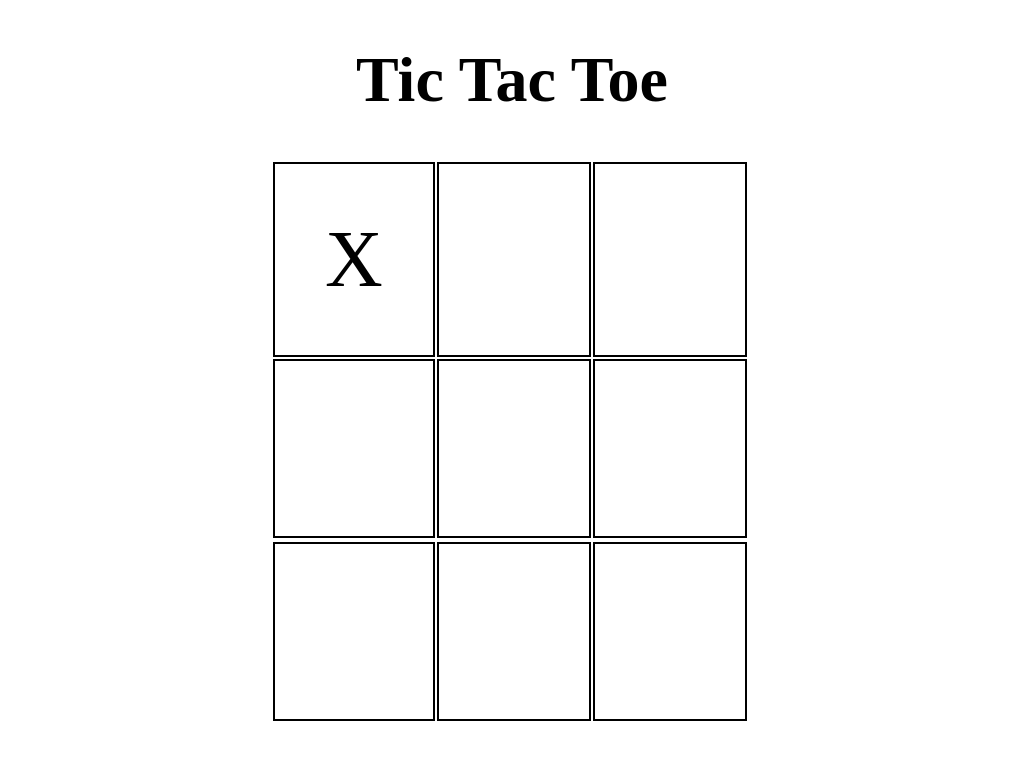
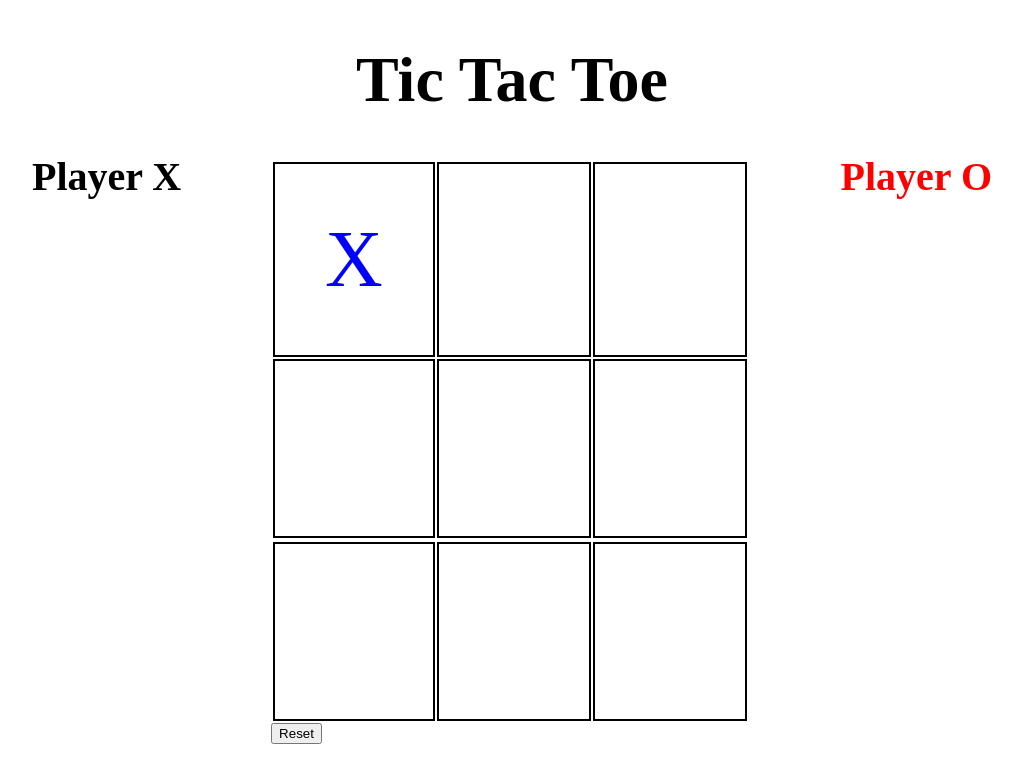
Before and after one commit to Atreat738/TicTacToe, a plain HTML site: page TicTacToe/index.html in a window 1280 px wide. Both pictures are taken after a click on the element 482 px from the left and 251 px from the top of the page. Shown: the whole page, without its empty margins (128-1150 px from the left). Drawn offline with Linux system fonts and the light colour scheme.

Commit message:
Added styles, tie checker

```diff
--- a/TicTacToe/app.js
+++ b/TicTacToe/app.js
@@ -1,11 +1,14 @@
 const game = (function() {
     const gameBoardContainer = document.querySelector('#gameBoardContainer');
     const gameSquares = document.querySelectorAll('.gameSquare');
+    const resetButton = document.querySelector('#ResetButton');
+    const playerXTitleDisplay = document.querySelector('#playerXh2');
+    const playerOTitleDisplay = document.querySelector('#playerOh2');
 
     let isGameOver = false;
     let gb = [];
     let resetGameBoard = () => {
-        gb = ["","","",
+        return gb = ["","","",
             "","","",
             "","",""];
         };
@@ -14,7 +17,6 @@ const game = (function() {
     let updategb = (index, marker) => {
         return gb[index] = marker;
     };
-
 
 
     //for each square on the board
@@ -28,16 +30,22 @@ const game = (function() {
             if(gameSquare.textContent == '') {
                 if(playerX.isTurn == true) {
                     gameSquare.textContent = 'X';
+                    gameSquare.style.color = 'blue';
                     playerX.isTurn = false;
                     playerO.isTurn = true;
+                    playerOTitleDisplay.style.color = 'red';
+                    playerXTitleDisplay.style.color = 'black';
                     updategb(index, 'X');
                     checkWinner();
 
 
                 } else if(playerO.isTurn == true) {
                     gameSquare.textContent = 'O';
+                    gameSquare.style.color = 'red';
                     playerO.isTurn = false;
                     playerX.isTurn = true;
+                    playerXTitleDisplay.style.color = 'blue';
+                    playerOTitleDisplay.style.color = 'black';
                     updategb(index, 'O');
                     checkWinner();
                 }
@@ -68,11 +76,16 @@ const game = (function() {
                 if ((gb[2] === gb[4]) && (gb[4] === gb[6]) && (gb[4] !== "")) {
                     return alert(`Player ${gb[4]} has won!`);
                 }
+
+                //check for tie
+                let tieCheckFilter = gb.filter(indexValue => indexValue != "");
+                if(tieCheckFilter.length > 8) {
+                    return alert('It\'s a Tie!');
+                }
             }
-                //check for tie
 
         })
-    });
+    }); //end of the forEach gameSquares function
 
 
     //each player will have a marker: X or O
@@ -88,4 +101,7 @@ const game = (function() {
     const playerO = createPlayer('O', false);
 
 
+    resetButton.addEventListener('click', resetGameBoard);
+
+
 })();
--- a/TicTacToe/index.html
+++ b/TicTacToe/index.html
@@ -10,6 +10,8 @@
 
 <body>
     <h1>Tic Tac Toe</h1>
+    <h2 id="playerXh2">Player X</h2>
+    <h2 id="playerOh2">Player O</h2>
     <div id="gameBoardContainer">
         <table>
             <tr id="row1">
@@ -28,6 +30,7 @@
                 <td id="8" class="gameSquare"></td>
             </tr>
         </table>
+        <button id="ResetButton">Reset</button>
     </div>
 
 
--- a/TicTacToe/styles.css
+++ b/TicTacToe/styles.css
@@ -10,6 +10,21 @@ h1 {
     font-size: 4rem;
 }
 
+#playerXh2 {
+    position: absolute;
+    top: 15vh;
+    left: 20vh;
+    font-size: 2.5rem;
+    color: blue;
+}
+
+#playerOh2 {
+    position: absolute;
+    top: 15vh;
+    right: 20vh;
+    font-size: 2.5rem;
+}
+
 .gameSquare {
     border: 2px solid black;
     font-size: 5rem;
```
